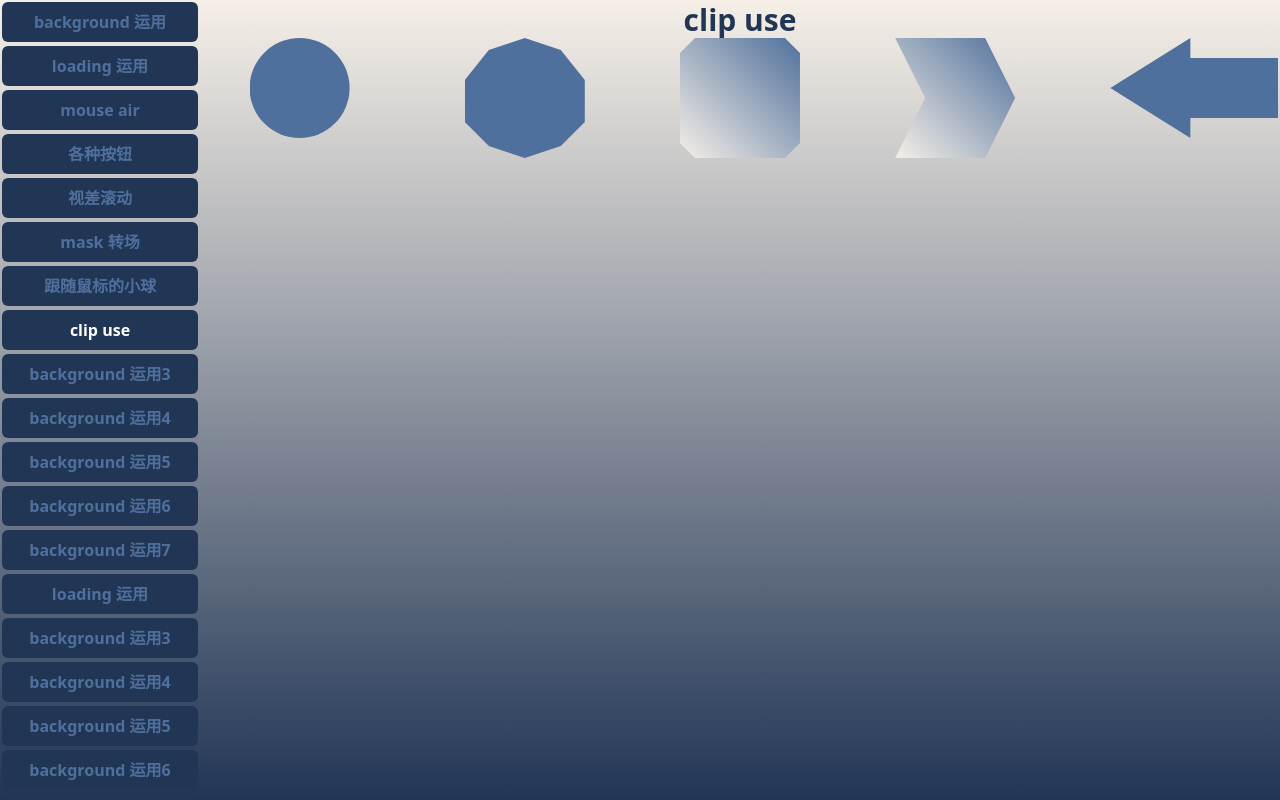
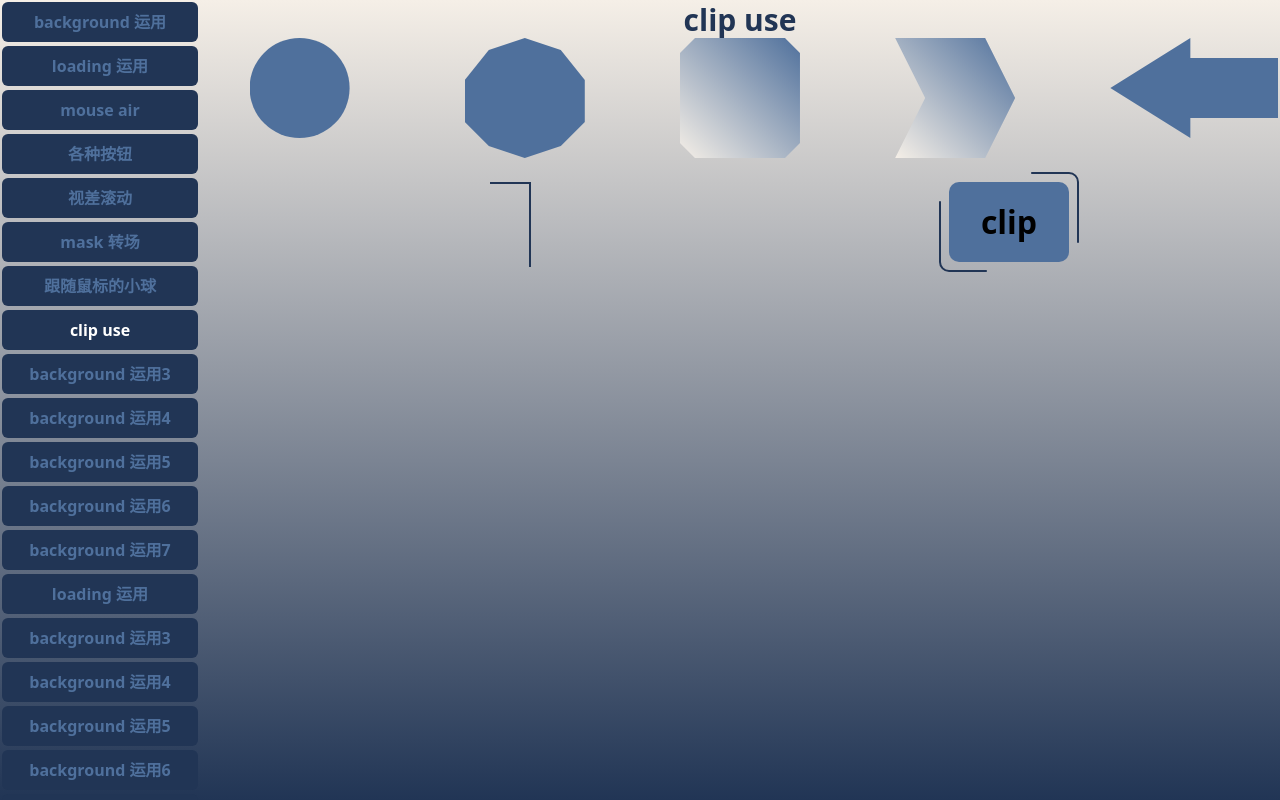
Before and after one commit to XyanZhang/nextjs-css-example, a Next.js app: page /clip-use in a window 1280 px wide. Built offline with nearby package versions, Linux system fonts and the light colour scheme.

Commit message:
feat: clip-path 按钮动画

```diff
--- a/src/app/(items)/clip-use/index.module.scss
+++ b/src/app/(items)/clip-use/index.module.scss
@@ -72,3 +72,77 @@
     background: var(--theme1-2);
   }
 }
+
+.aniBorder {
+  position: relative;
+  &::before {
+    content: '';
+    position: absolute;
+    top: 0;
+    left: 0;
+    right: 0;
+    bottom: 0;
+    border: 2px solid var(--theme1-3);
+    animation: clippath 3s infinite linear;
+  }
+  @keyframes clippath {
+    0%,
+    100% {
+      clip-path: inset(0 0 95% 0);
+    }
+    25% {
+      clip-path: inset(0 95% 0 0);
+    }
+    50% {
+      clip-path: inset(95% 0 0 0);
+    }
+    75% {
+      clip-path: inset(0 0 0 95%);
+    }
+  }
+}
+
+.btnAniClip {
+  position: relative;
+  font-size: 32px;
+  font-weight: bold;
+  text-align: center;
+  line-height: 80px;
+  background: var(--theme1-2);
+  height: 80px!important;
+  border-radius: 10px;
+  &:hover {
+    background: var(--theme1-3);
+  }
+  &::before,
+  &::after {
+    content: '';
+    position: absolute;
+    top: -10px;
+    left: -10px;
+    right: -10px;
+    bottom: -10px;
+    border-radius: 10px;
+    border: 2px solid var(--theme1-3);
+    animation: clippath2 3s infinite linear;
+  }
+  &::after {
+    animation: clippath2 3s infinite -1.5s linear; // 延迟一半时间，实现两个动画错开
+  }
+  @keyframes clippath2 {
+    0%,
+    100% {
+      // 控制内部裁剪区域，
+      clip-path: inset(0 0 95% 0);
+    }
+    25% {
+      clip-path: inset(0 95% 0 0);
+    }
+    50% {
+      clip-path: inset(95% 0 0 0);
+    }
+    75% {
+      clip-path: inset(0 0 0 95%);
+    }
+  }
+}
--- a/src/app/(items)/clip-use/page.tsx
+++ b/src/app/(items)/clip-use/page.tsx
@@ -14,6 +14,11 @@ export default function ClipUse() {
           <div></div>
         </li>
       </ul>
+      <br />
+      <ul className={styles.base}>
+        <li className={styles.aniBorder}></li>
+        <li className={styles.btnAniClip}>clip</li>
+      </ul>
     </div>
   )
 }
```
